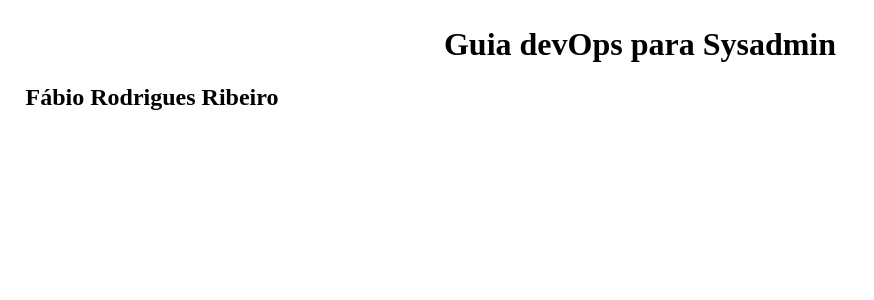
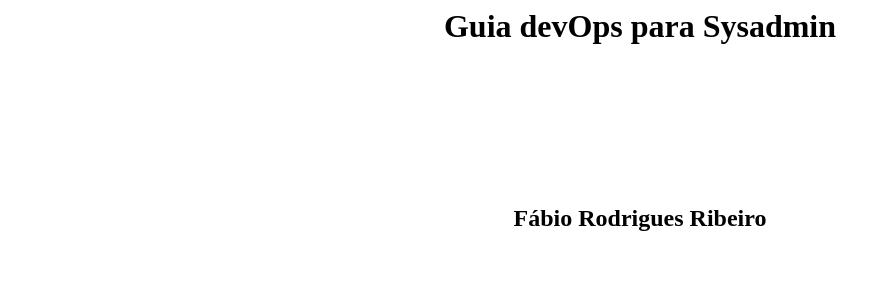
Before and after one commit to farribeiro/jepub, a Jekyll site: the page built from capa.html, in a window 1280 px wide. Shown: the top 300 px of the page, without its empty margins (0-874 px from the left). Built offline with Jekyll 4.4.1, drawn with Linux system fonts in a browser that asks for light colours.

Commit message:
Trocado para estilo próprio

```diff
--- a/capa.html
+++ b/capa.html
@@ -6,7 +6,14 @@ permalink:  /OEBPS/html/capa.html
 <!-- meta http-equiv="Content-Type" content="application/xhtml+xml; charset=utf-8" / -->
 <meta http-equiv="Content-Type" content="text/html; charset=utf-8" />
 <title>{{ site.title }}</title>
-<link rel="stylesheet" href="../css/style.css" type="text/css" />
+
+<style type="text/css">
+    h1, h2{
+        text-align: center;
+        margin-bottom: 5em;
+    }
+</style>
+
 </head>
 <body>
 	<h1>{{ site.title }}</h1>
```
